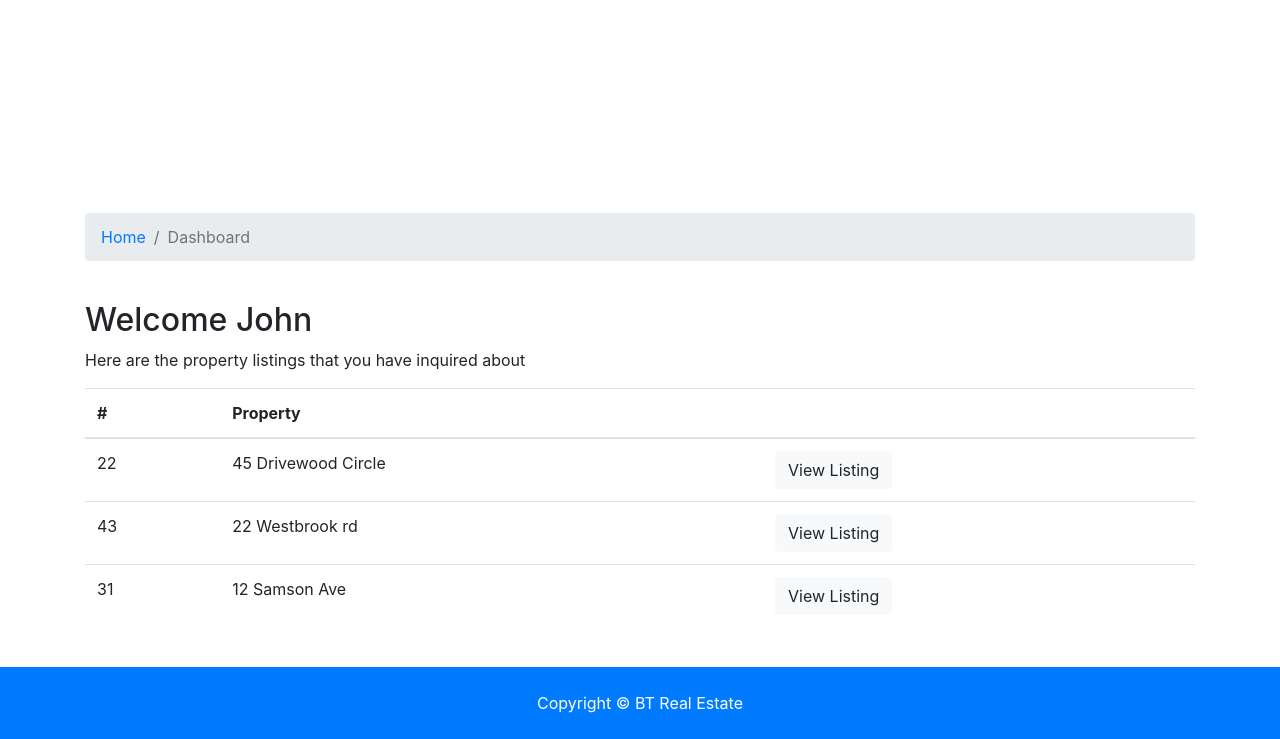
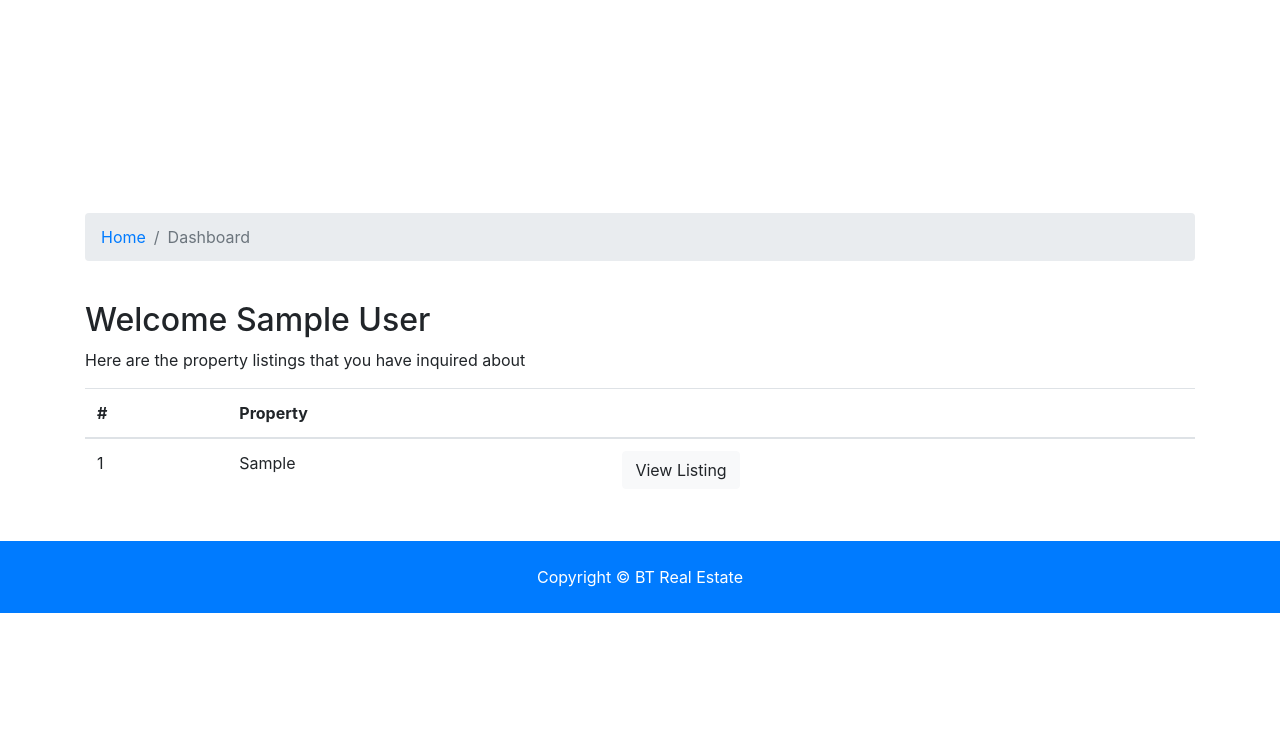
Before and after one commit to swestphal/btre, a Django app: page /accounts/dashboard in a window 1280 px wide. Shown: the part 402-1141 px from the top of the page. After the commit the page ends 1015 px from the top, so only its background shows below. Run offline with Django 3.2, Linux system fonts and the light colour scheme; a user stored in the database is signed in; tables that the repository leaves empty hold one stand-in row (values such as "Sample post"); some libraries are stand-ins or nearby versions.

Commit message:
refactor: Code cleanup

```diff
--- a/accounts/views.py
+++ b/accounts/views.py
@@ -71,6 +71,6 @@ def dashboard(request):
     user_contacts = Contact.objects.order_by(
         '-contact_date').filter(user_id=request.user.id)
     context = {
-        'context': user_contacts
+        'contacts': user_contacts
     }
     return render(request, 'accounts/dashboard.html', context)
--- a/templates/accounts/dashboard.html
+++ b/templates/accounts/dashboard.html
@@ -33,7 +33,8 @@
     <div class="container">
         <div class="row">
             <div class="col-md-12">
-                <h2>Welcome John</h2>
+                <h2>Welcome {{user.first_name}} {{user.last_name}}</h2>
+                {% if contacts %}
                 <p>Here are the property listings that you have inquired about</p>
                 <table class="table">
                     <thead>
@@ -43,30 +44,22 @@
                             <th></th>
                         </tr>
                     </thead>
+
                     <tbody>
+                        {% for contact in contacts %}
                         <tr>
-                            <td>22</td>
-                            <td>45 Drivewood Circle</td>
+                            <td>{{contact.id}}</td>
+                            <td>{{contact.listing}}</td>
                             <td>
-                                <a class="btn btn-light" href="#">View Listing</a>
+                                <a class="btn btn-light" href="{% url 'listing' contact.listing_id %}">View Listing</a>
                             </td>
                         </tr>
-                        <tr>
-                            <td>43</td>
-                            <td>22 Westbrook rd</td>
-                            <td>
-                                <a class="btn btn-light" href="#">View Listing</a>
-                            </td>
-                        </tr>
-                        <tr>
-                            <td>31</td>
-                            <td>12 Samson Ave</td>
-                            <td>
-                                <a class="btn btn-light" href="#">View Listing</a>
-                            </td>
-                        </tr>
+                        {% endfor %}
                     </tbody>
                 </table>
+                {% else %}
+                <p>You have not made any inquiries</p>
+                {% endif %}
             </div>
         </div>
     </div>
```
Also changed, not shown: btre/settings.py (+0 -7 lines).
